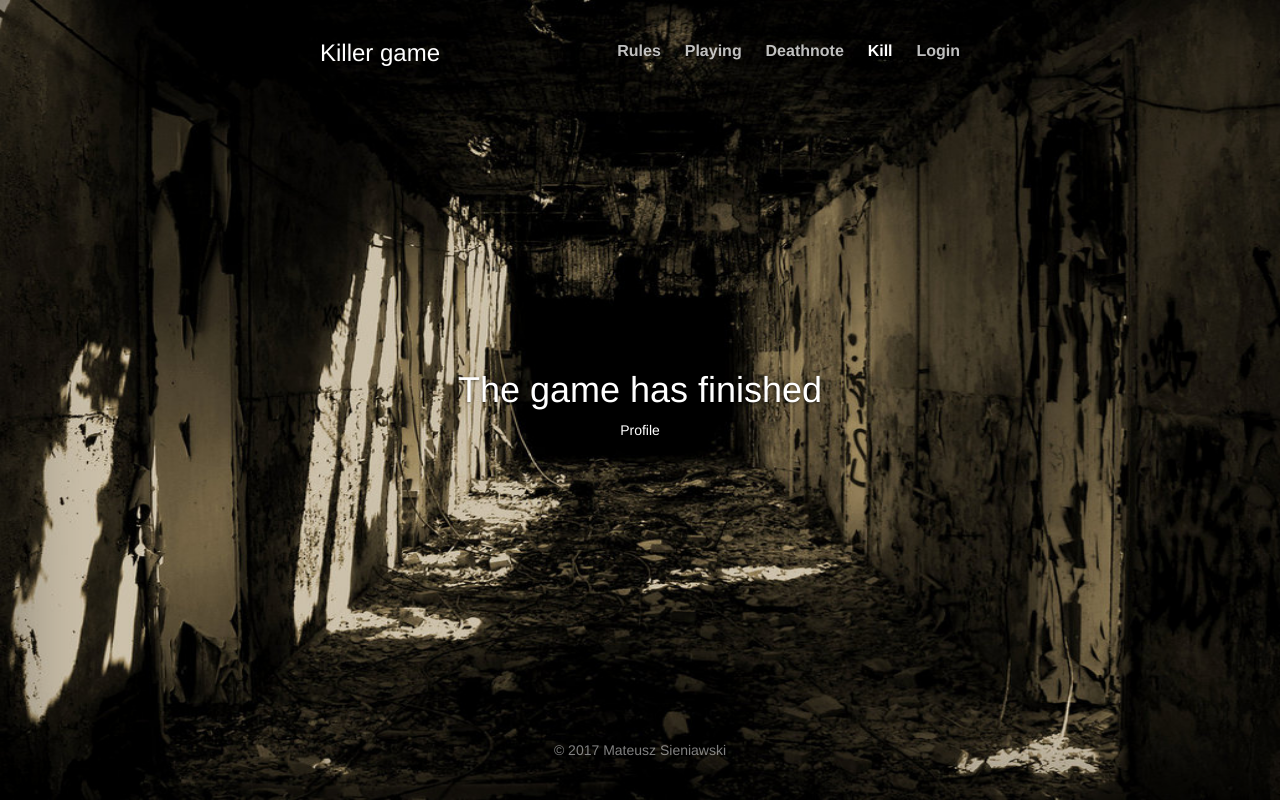
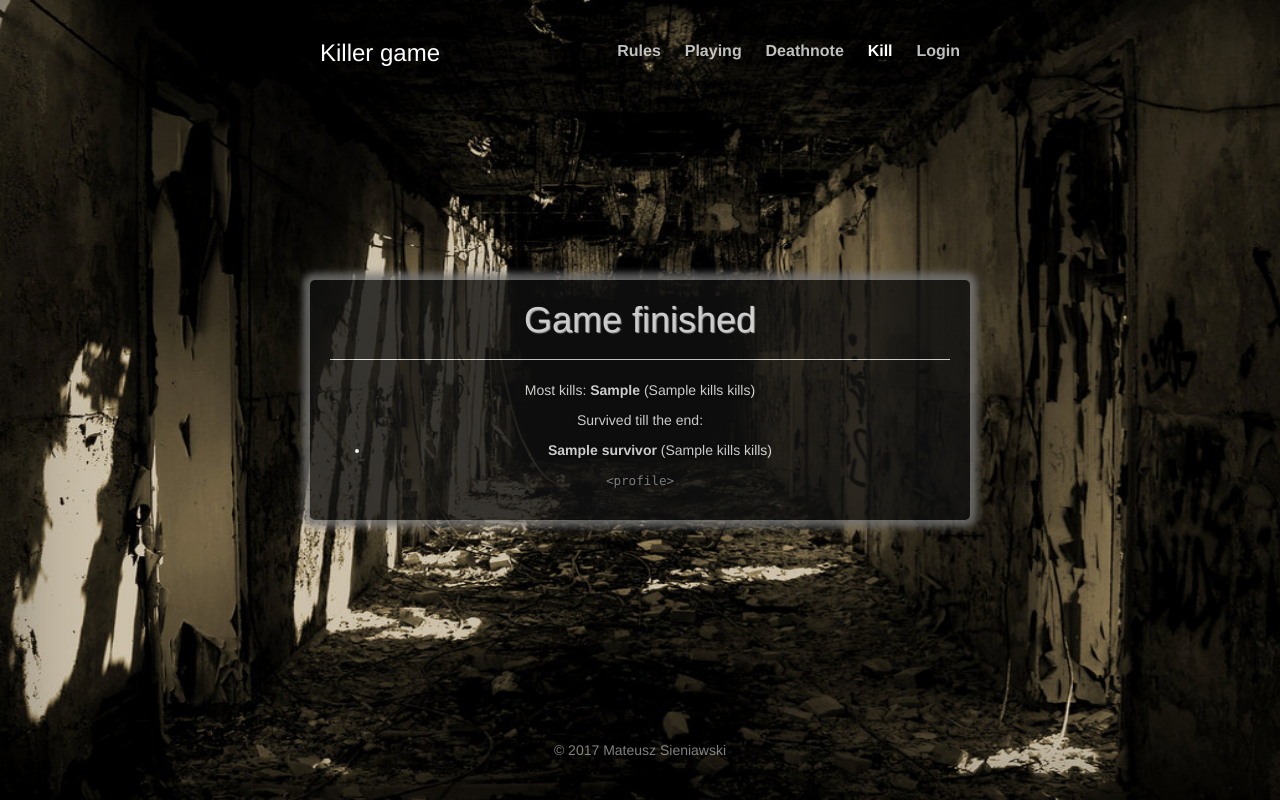
Before and after one commit to Cheetar/killer_game, a Django app: template game/templates/game/statistics.html in a window 1280 px wide. Run offline with Django 3.2, Linux system fonts and the light colour scheme; tables that the repository leaves empty hold one stand-in row (values such as "Sample post"); the template is opened without the code that fills it: values that come from a table or form of the project are taken from there, most other values are stand-ins (such as "Sample title", 1, 10 or a date in 2020); parts of the project's set-up code (start-up, migrations or seed data) failed here and were passed over; some libraries are stand-ins or nearby versions.

Commit message:
Reworked statistics

```diff
--- a/game/templates/game/statistics.html
+++ b/game/templates/game/statistics.html
@@ -1,10 +1,14 @@
-{% extends "game/base.html" %}
+{% extends "game/base_subpage.html" %}
 
 {% block title %}Game finished{% endblock title %}
 
-{% block content %}
-  <h1>The game has finished</h1>
-  {% if player %}
-    <p><a href="{% url 'game:profile' signature=player.signature %}">Profile</a></p>
-  {% endif %}
-{% endblock content %}
+{% block data %}
+  <p>Most kills: <b>{{best_killer}}</b> ({{best_killer.kills}} kills)</p>
+  <p>Survived till the end: </p>
+  <ul>
+    {%for survivor in survivors%}
+      <li><b>{{survivor}}</b> ({{survivor.kills}} kills)</li>
+    {%endfor%}
+  </ul>
+  <p><a id='back' href="{% url 'game:profile' player.signature %}"><code>&lt;profile&gt;</code></a></p>
+{% endblock data %}
```
Also changed, not shown: game/views.py (+7 -1 lines).
